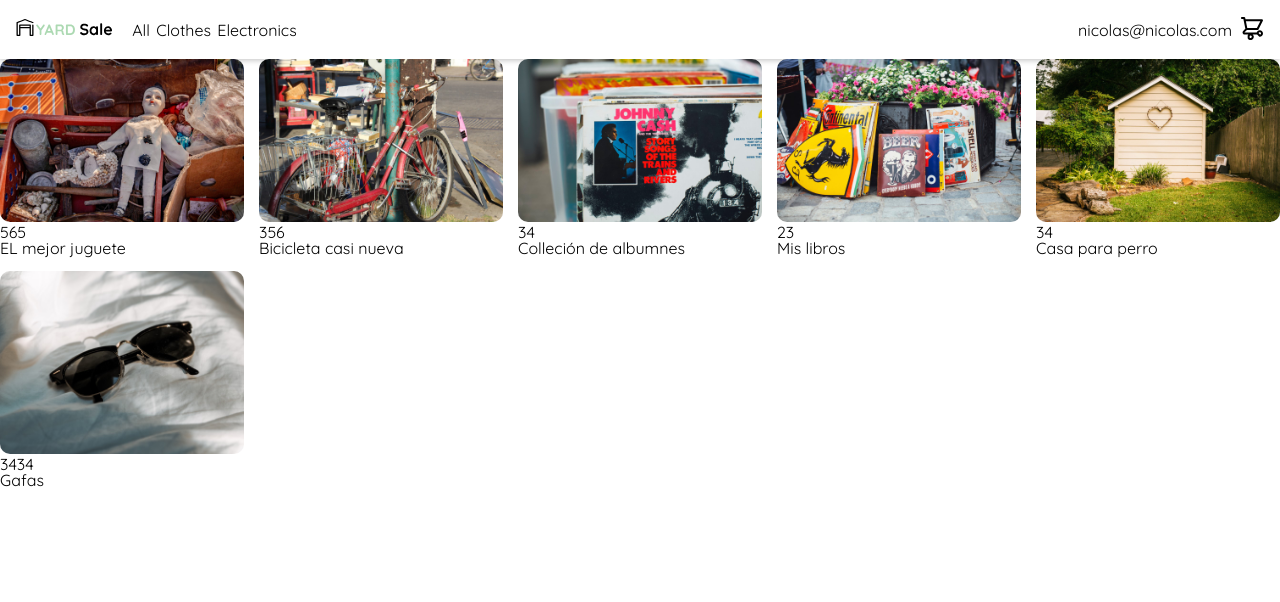
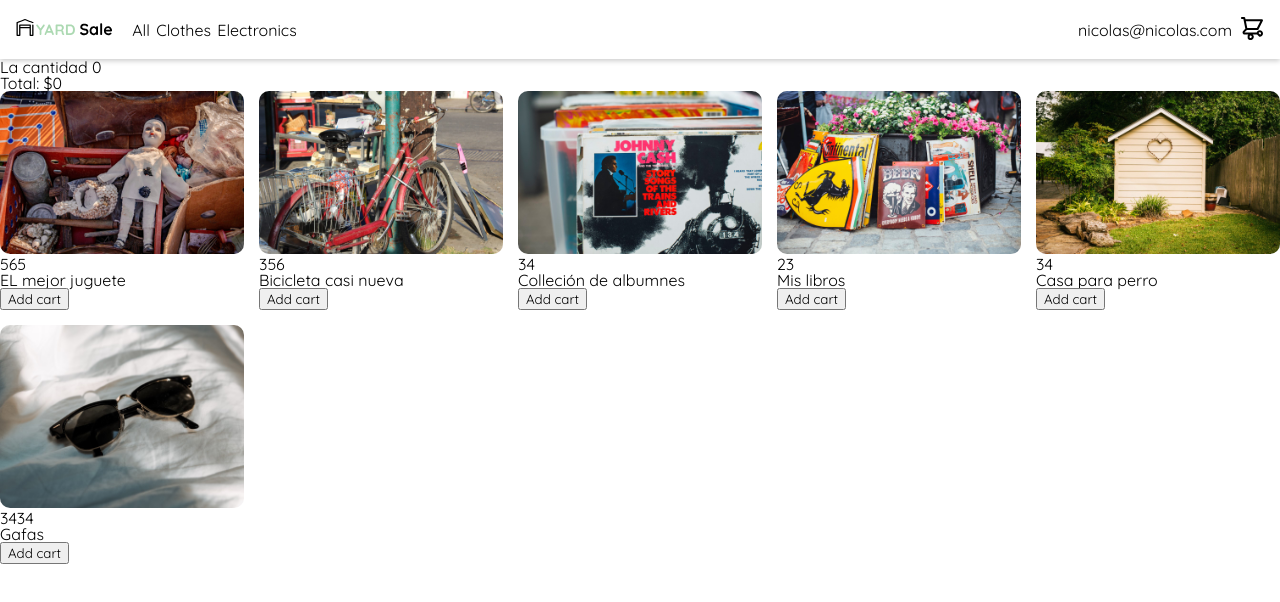
Before and after one commit to scarrilloh77/services-and-comps-angular, an Angular app: page / in a window 1280 px wide. Shown: the top 602 px of the page. Built offline with nearby package versions, Linux system fonts and the light colour scheme.

Commit message:
Dad & son communication

```diff
--- a/src/app/components/product/product.component.html
+++ b/src/app/components/product/product.component.html
@@ -1,3 +1,4 @@
 <app-img [img]="myProduct.image"> </app-img>
 <h2>{{ myProduct.price }}</h2>
 <p>{{ myProduct.name }}</p>
+<button (click)="onAddToCart()">Add cart</button>
--- a/src/app/components/product/product.component.ts
+++ b/src/app/components/product/product.component.ts
@@ -1,4 +1,5 @@
-import { Component, Input } from '@angular/core';
+import { Component, Input, Output, EventEmitter } from '@angular/core';
+import { Product } from 'src/app/models/product.model';
 
 @Component({
   selector: 'app-product',
@@ -6,10 +7,15 @@ import { Component, Input } from '@angular/core';
   styleUrls: ['./product.component.scss'],
 })
 export class ProductComponent {
-  @Input() myProduct = {
+  @Input() myProduct: Product = {
     id: '',
     name: '',
     price: 0,
     image: '',
   };
+  @Output() addedProduct = new EventEmitter<Product>();
+
+  onAddToCart() {
+    this.addedProduct.emit(this.myProduct);
+  }
 }
--- a/src/app/components/products/products.component.html
+++ b/src/app/components/products/products.component.html
@@ -1,6 +1,9 @@
+<p>La cantidad {{ myShoppingCart.length }}</p>
+<p>Total: ${{ total }}</p>
 <div class="products--grid">
   <app-product
     [myProduct]="product"
     *ngFor="let product of products"
+    (addedProduct)="onAddToShoppingCart($event)"
   ></app-product>
 </div>
--- a/src/app/components/products/products.component.ts
+++ b/src/app/components/products/products.component.ts
@@ -7,6 +7,8 @@ import { Product } from 'src/app/models/product.model';
   styleUrls: ['./products.component.scss'],
 })
 export class ProductsComponent {
+  myShoppingCart: Product[] = [];
+  total = 0;
   products: Product[] = [
     {
       id: '1',
@@ -45,4 +47,9 @@ export class ProductsComponent {
       image: './assets/images/glasses.jpg',
     },
   ];
+
+  onAddToShoppingCart(product: Product) {
+    this.myShoppingCart.push(product);
+    this.total = this.myShoppingCart.reduce((sum, item) => sum + item.price, 0);
+  }
 }
```
